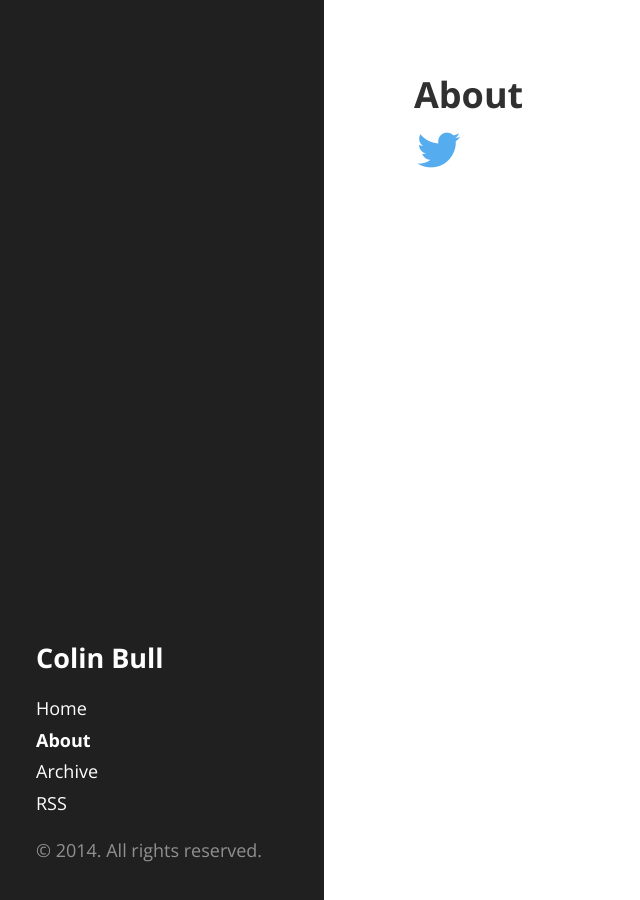
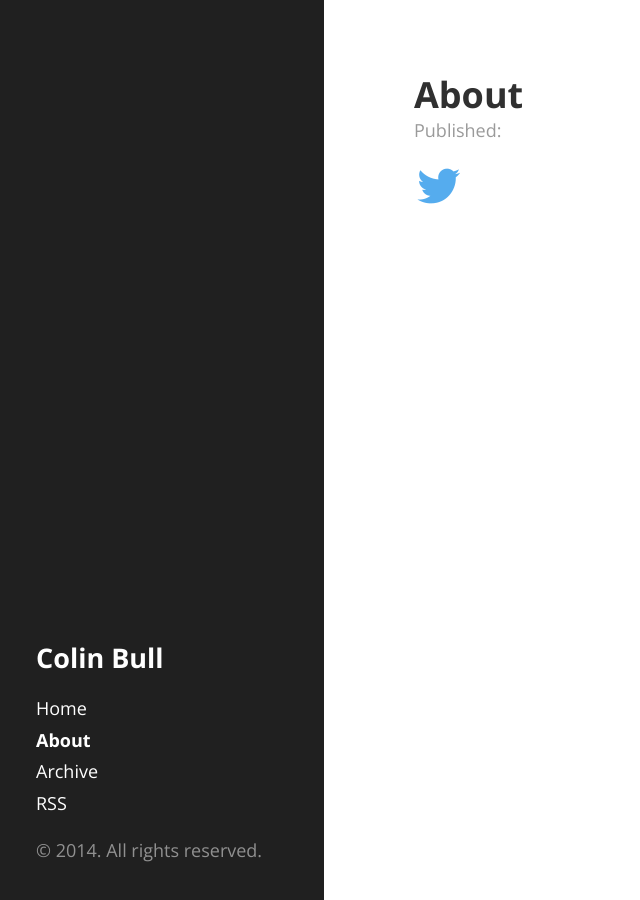
Before and after one commit to colinbull/colinbull.github.io, a Jekyll site: the page built from about.md, in a window 1280 px wide. Shown: the whole page, without its empty margins (0-640 px from the left). Built offline with Jekyll 4.4.1, drawn with Linux system fonts in a browser that asks for light colours; some web fonts are replaced; Markdown is read by kramdown in place of the engine named in the settings.

Commit message:
Trying to format dates

```diff
--- a/_layouts/page.html
+++ b/_layouts/page.html
@@ -4,7 +4,7 @@
 
 <div class="page">
     <h1 class="page-title">{{ page.title }}</h1>
-    <span class="post-date">{{ page.date | date: "%B %d, %Y" }}</span>
+    <span class="post-date">Published: {{ page.date | date: "%B %d, %Y" }}</span>
     {{ content }}
     <div>
         <a href="https://twitter.com/share/tweet?url={{ site.url }}{{ page.url }}&text={{ page.title }}&via=colinbul" target="_blank">
```
